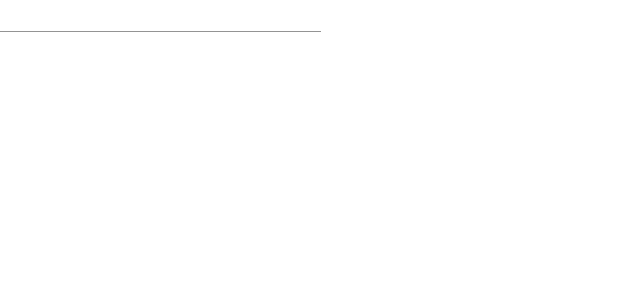
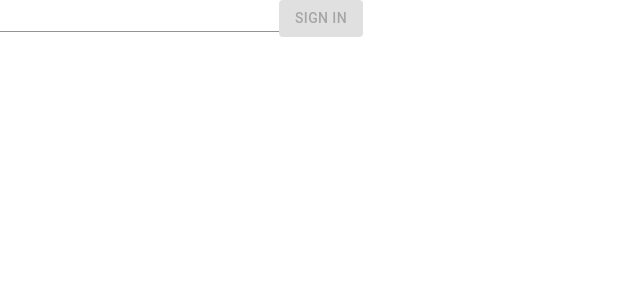
Before and after one commit to A-Asatiani/bicycle-renting-react, a React (Create React App) app: page /login in a window 1280 px wide. Shown: the top 300 px of the page, without its empty margins (539-1179 px from the left). Built offline with nearby package versions, Linux system fonts and the light colour scheme.

Commit message:
feature: handle email field validation by regex

```diff
--- a/src/components/Login/Login.jsx
+++ b/src/components/Login/Login.jsx
@@ -1,13 +1,17 @@
 import React from "react";
 import { useDispatch, useSelector } from "react-redux";
-import { onHandleChange } from "../../redux/actions/login-actions";
+import {
+  onHandleChange,
+  emailValidation,
+} from "../../redux/actions/login-actions";
 import TextField from "@material-ui/core/TextField";
+import Button from "@material-ui/core/Button";
 import "./index.css";
 
 const Login = () => {
   const state = useSelector((state) => state.loginReducer);
   const dispatch = useDispatch();
-
+  // console.log("stateeeeeeeee", state.fields.password);
   return (
     <div className="Login">
       <div className="input-fields">
@@ -17,6 +21,13 @@ const Login = () => {
           onChange={(e) =>
             dispatch(onHandleChange(e.target.id, e.target.value))
           }
+          onBlur={(e) => dispatch(emailValidation(e.target.value))}
+          error={state.fields.email.isPasswordCorrect ? true : false}
+          helperText={
+            state.fields.email.isPasswordCorrect
+              ? "Email must includes chars: @ and ."
+              : ""
+          }
         />
         <TextField
           id="password"
@@ -24,7 +35,21 @@ const Login = () => {
           onChange={(e) =>
             dispatch(onHandleChange(e.target.id, e.target.value))
           }
+          // onBlur={(e) => dispatch(emailValidation(e.target.value))}
+          // error={state.fields.password.isPasswordCorrect ? true : false}
         />
+        <Button
+          variant="contained"
+          color="primary"
+          disabled={
+            !state.fields.password.isPasswordCorrect ||
+            !state.fields.email.isPasswordCorrect
+              ? true
+              : false
+          }
+        >
+          Sign in
+        </Button>
       </div>
     </div>
   );
--- a/src/redux/actions/login-actions.js
+++ b/src/redux/actions/login-actions.js
@@ -8,3 +8,10 @@ export const onHandleChange = (id, value) => (
     value: value,
   }
 );
+
+export const emailValidation = (value) => ({
+  type: action.EMAILVALIDATION,
+  value: value,
+});
+
+// export const passwordValidation = (value) => {};
--- a/src/redux/reducers/login-reducer.js
+++ b/src/redux/reducers/login-reducer.js
@@ -1,4 +1,4 @@
-import { ONCHANGE } from "../types/login-types";
+import { ONCHANGE, EMAILVALIDATION } from "../types/login-types";
 
 const initialState = {
   fields: {
@@ -25,6 +25,18 @@ export const loginReducer = (state = initialState, action) => {
           },
         },
       };
+    case EMAILVALIDATION:
+      return {
+        fields: {
+          ...state.fields,
+          email: {
+            ...state.fields.email,
+            isPasswordCorrect: /(.+)@(.+){2,}\.(.+){2,}/.test(action.value)
+              ? false
+              : true,
+          },
+        },
+      };
     default:
       return state;
   }
--- a/src/redux/types/login-types.js
+++ b/src/redux/types/login-types.js
@@ -1 +1,3 @@
 export const ONCHANGE = "ONCHANGE";
+export const EMAILVALIDATION = "EMAILVALIDATION";
+// export const PASSWORDVALIDATION = "PASSWORDVALIDATION";
```
